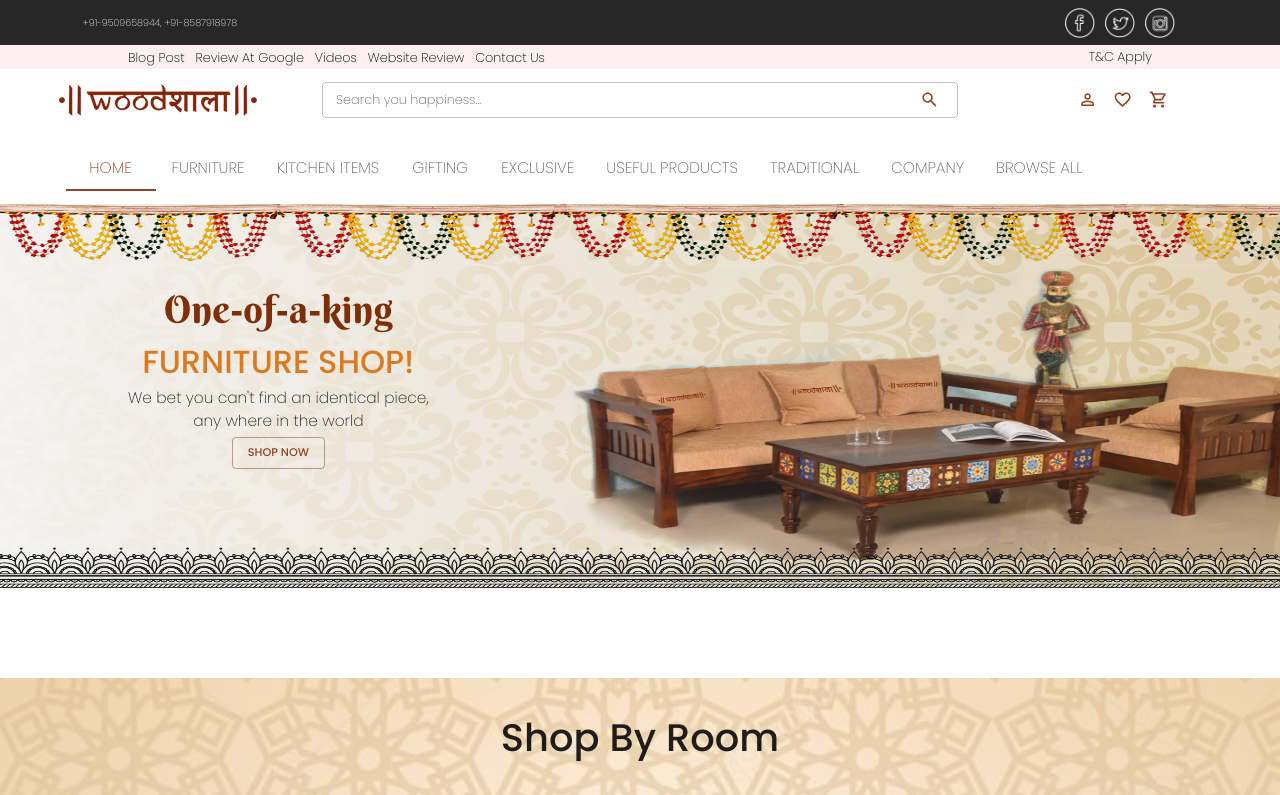
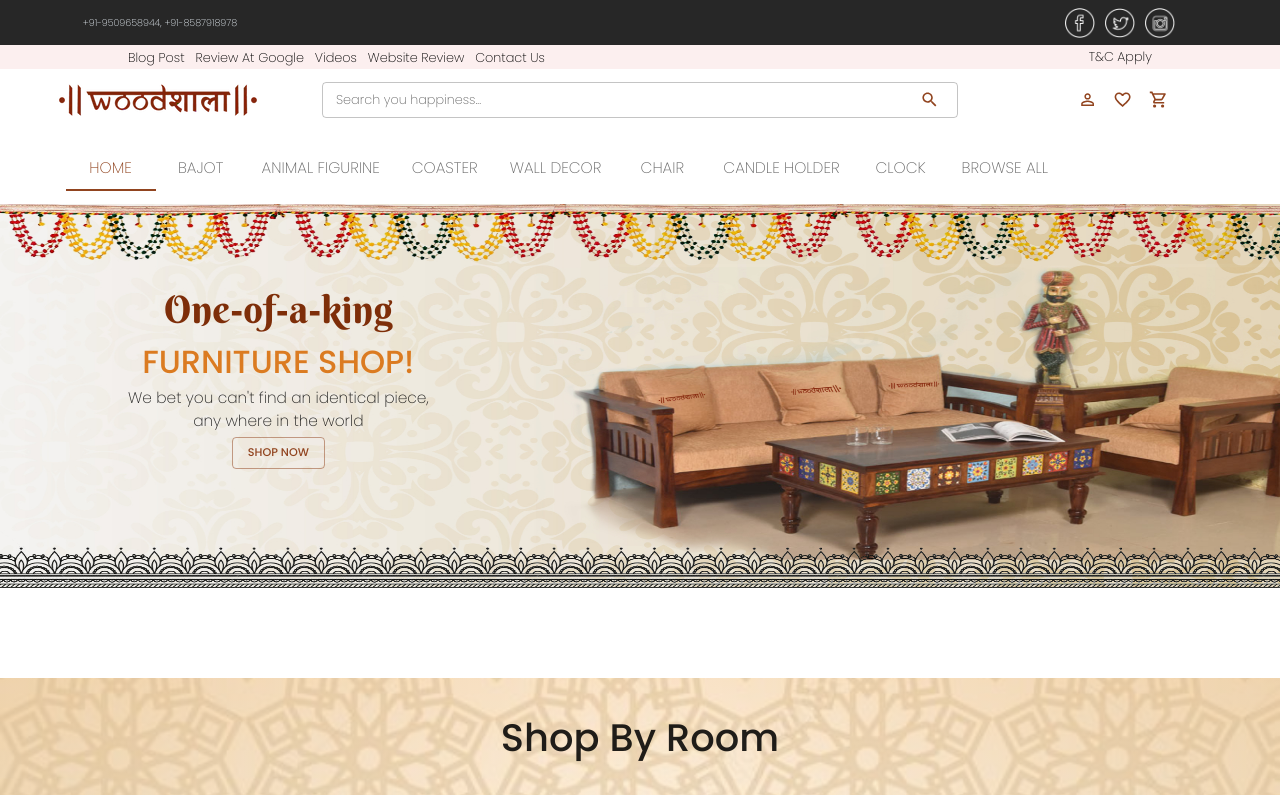
Before and after one commit to bitwittech/woodsala-site-frontend, a React (Create React App) app: page / in a window 1280 px wide. Shown: the top 795 px of the page. Built offline with nearby package versions, Linux system fonts and the light colour scheme.

Commit message:
fix :: Linking in tab and Product card changes

```diff
--- a/src/App.js
+++ b/src/App.js
@@ -1,5 +1,5 @@
-import React from "react";
-import { BrowserRouter, Routes, Route, useNavigate } from "react-router-dom";
+import React, {useEffect} from "react";
+import { BrowserRouter, Routes, Route, useNavigate, useLocation } from "react-router-dom";
 import "./App.css";
 
 // MUI
@@ -51,8 +51,16 @@ function App() {
 
 
 
+
+
   function Path() {
     const history = useNavigate();
+    const { pathname } = useLocation();
+
+    useEffect(()=>{
+      window.scrollTo(0, 0);
+    },[pathname])
+
 
     return (
       <>
--- a/src/asset/css/categories.css
+++ b/src/asset/css/categories.css
@@ -34,15 +34,23 @@
 .productCard {
     cursor: pointer;
     padding: 1%;
+    max-height : 400px;
+    min-height : 400px;
 }
 
 .productCard img {
     width: 100%;
-    height: 250px;
+    min-height: 250px;
+    max-height: 250px;
 }
 
 .hamFilterPanel {
     display: none;
+}
+
+.title{
+    min-height : 80px;
+    max-height : 80px;
 }
 
 @media screen and (max-width: 800px) {
--- a/src/components/Categories.js
+++ b/src/components/Categories.js
@@ -71,7 +71,31 @@ export default function Categories(props) {
   // store
   const { state, dispatch } = Store();
 
+  // states
+  const [items, setItems] = useState([])
+  const [expanded, setExpanded] = useState("");
 
+  // state of the everything
+  const [meta, setMeta] = useState({
+    hasMore: true,
+    page: 1,
+    filter : filter
+  });
+
+  // State
+  const [filterShow, setFilter] = useState(false);
+
+  // style
+  const styleScroller = {
+    display: 'flex',
+    justifyContent: "center",
+    alignItem: 'center',
+    minWidth: '100%',
+    flexDirection: 'column',
+    overflow: 'hidden !important',
+    margin: 'auto'
+
+  }
 
   // use Effect
   useEffect(() => {
@@ -90,9 +114,20 @@ export default function Categories(props) {
         })
     }
 
-    fetchMoreData();
+    fetchMoreData(false);
 
   }, [state.Auth.isAuth])
+
+  useEffect(()=>{
+    console.log(meta)
+    setItems([])
+    setMeta({
+      hasMore : true,
+      page : 1,
+      filter: filter
+    })
+    fetchMoreData(true);
+  },[filter])
 
   const categories = [
     {
@@ -157,42 +192,25 @@ export default function Categories(props) {
     },
   ];
 
-
-
-  // states
-  const [items, setItems] = useState([])
-  const [expanded, setExpanded] = useState("");
-
-  // state of the everything
-  const [meta, setMeta] = useState({
-    hasMore: true,
-    page: 1,
-    filter : filter
-  });
-
-
-  // State
-  const [filterShow, setFilter] = useState(false);
-
-  // style
-  const styleScroller = {
-    display: 'flex',
-    justifyContent: "center",
-    alignItem: 'center',
-    minWidth: '100%',
-    flexDirection: 'column',
-    overflow: 'hidden !important',
-    margin: 'auto'
-
-  }
+  // useEffect(()=>{
+  //    setItems([]);
+  //    setMeta({
+  //     hasMore: true,
+  //     page: 1,
+  //     filter : filter
+  //   });
+  // },[filter])
 
   // fetch more item
-  const fetchMoreData = async () => {
+  const fetchMoreData = async (reset = false) => {
 
-    getProducts(meta)
+    getProducts({page : filter === meta.filter? meta.page : 1 , filter : filter || meta.filter })
       .then((data) => {
         if (data.data.length > 0) {
-          setMeta({ ...meta, page: meta.page + 1 ,filter})
+          setMeta({ ...meta,hasMore: true, page: meta.page + 1 ,filter})
+          if(reset)
+          setItems(data.data)
+          else
           return setItems([...new Set([...items.concat(data.data)])])
         }
         else {
@@ -349,7 +367,7 @@ export default function Categories(props) {
   return (
     <>
       <title>Categories</title>
-{console.log(meta)}
+{/* {console.log(meta)} */}
       {/* Main Container */}
       <Grid container sx={{ padding: "1%" }}>
         {/* sub categories details  */}
@@ -678,21 +696,19 @@ export default function Categories(props) {
                     xs={window.innerWidth <= '600' ? 10 : 5.8}
                     sx={{ boxShadow: 2, maxHeight: '100%', mb : 3 }}
                     md={3.87}
-
                   >
                     <Grid container>
                       <Grid item xs={12}
                         onClick={() => history(`/details?SKU=${item.SKU}`)}
-
                       >
                         <img src={item.featured_image || item.product_image[0] || defaultIMG} alt="product_Images" />
                       </Grid>
                       <Grid item xs={9}>
                         <Box className="productInfo">
-                          <Typography variant="h5" >{item.product_title}</Typography>
-                          <Typography variant="body2">
+                          <Typography variant="h5" className = 'title'>{item.product_title}</Typography>
+                          {/* <Typography variant="body2">
                             Lorem ipsum dolor sit amet consectetur adipisicing elit. Est harum natus error facilis similique officiis ea nisi architecto explicabo tenetur Aspernatur?
-                          </Typography>
+                          </Typography> */}
                           <Typography variant="h5">{item.discount_limit}% Off</Typography>
                           <Typography variant="h6"><s>Rs.{item.MRP}</s></Typography>
                           <Typography variant="h5">Rs.{item.selling_price}</Typography>
--- a/src/components/Home.js
+++ b/src/components/Home.js
@@ -294,7 +294,7 @@ export default function Home(props) {
 
           {
           SBF2.map((row,index)=>
-        <Grid item xs={12} md={index !== 2 && 5} className="image center-SBR">
+        <Grid item xs={12} key = {index} md={index !== 2 && 5} className="image center-SBR">
         <img src={row.image}
         onClick = {()=>props.history(`/categories?filter={"category_name": {"$regex" :  "${row.link}" ,  "$options" : "i" } }`)} alt="bedroom" />
         <Typography className="sub-heading" variant="h6">
--- a/src/components/utility/Navbar.js
+++ b/src/components/utility/Navbar.js
@@ -81,16 +81,17 @@ export default function Navbar(props) {
     setAnchorEl(null);
   };
 
-  const navBarComponent = ["/",
-  "/categories",
-  "/categories",
-  "/categories",
-  "/categories",
-  "/categories",
-  "/categories",
-  "/categories",
-  "/categories",
-  "/categories",
+  const navBarComponent = [
+  '/',
+  '/categories?filter={"category_name": {"$regex" :  "Bajot" ,  "$options" : "i" } }&index=1',
+  '/categories?filter={"category_name": {"$regex" :  "Animal Figurine" ,  "$options" : "i" } }&index=2',
+  '/categories?filter={"category_name": {"$regex" :  "Coaster" ,  "$options" : "i" } }&index=3',
+  '/categories?filter={"category_name": {"$regex" :  "Wall Decor" ,  "$options" : "i" } }&index=4',
+  '/categories?filter={"category_name": {"$regex" :  "Chair" ,  "$options" : "i" } }&index=5',
+  '/categories?filter={"category_name": {"$regex" :  "Candle Holder" ,  "$options" : "i" } }&index=6',
+  '/categories?filter={"category_name": {"$regex" :  "Clock" ,  "$options" : "i" } }&index=7',
+  '/categories',
+
 ];
   const navBarImage = [
     home,
@@ -106,19 +107,19 @@ export default function Navbar(props) {
 
   const navBarLabel = [
     'Home',
-    'Furniture',
-    'Kitchen Items',
-    'Gifting',
-    'Exclusive',
-    'Useful Products',
-    'Traditional',
-    'Company',
+    'Bajot',
+    'Animal Figurine',
+    'Coaster',
+    'Wall Decor',
+    'Chair',
+    'Candle Holder',
+    'Clock',
     'Browse All',];
 
   // for nav route
   const handleChange = (e, newVal) => {
     props.history(newVal);
-
+    // window.location.reload()
   };
 
 
@@ -190,6 +191,7 @@ export default function Navbar(props) {
 
   return (
     <>
+    {/* // this component cortarolll the dat persistance */}
       <PersistData />
       <Grid container className="nav">
         {/* Black Top bar */}
@@ -287,7 +289,7 @@ export default function Navbar(props) {
 
                   >
                     {
-                      navBarLabel.map((tag,index)=><Tab
+                      navBarLabel.map((tag,index)=><Tab key = {index}
                       wrapped
                       label={tag}
                       icon={<img alt='home' src={navBarImage[index]} />}
@@ -369,13 +371,15 @@ export default function Navbar(props) {
             variant="scrollable"
             onChange={handleChange}
             value={
-              navBarComponent.includes(window.location.pathname) &&
-              window.location.pathname
+              window.location.search !== ''?navBarComponent[parseInt(window.location.search.split('index=')[1])]
+              : window.location.pathname
             }
             color="primary"
           >
+            {/* {console.log(parseInt(window.location.search.split('index=')[1]))} */}
 
     {navBarLabel.map((tab,index)=><Tab
+    key = {index}
               wrapped
               label={tab}
               component={Link}
```
Also changed, not shown: src/asset/images/footer/insta.svg.
